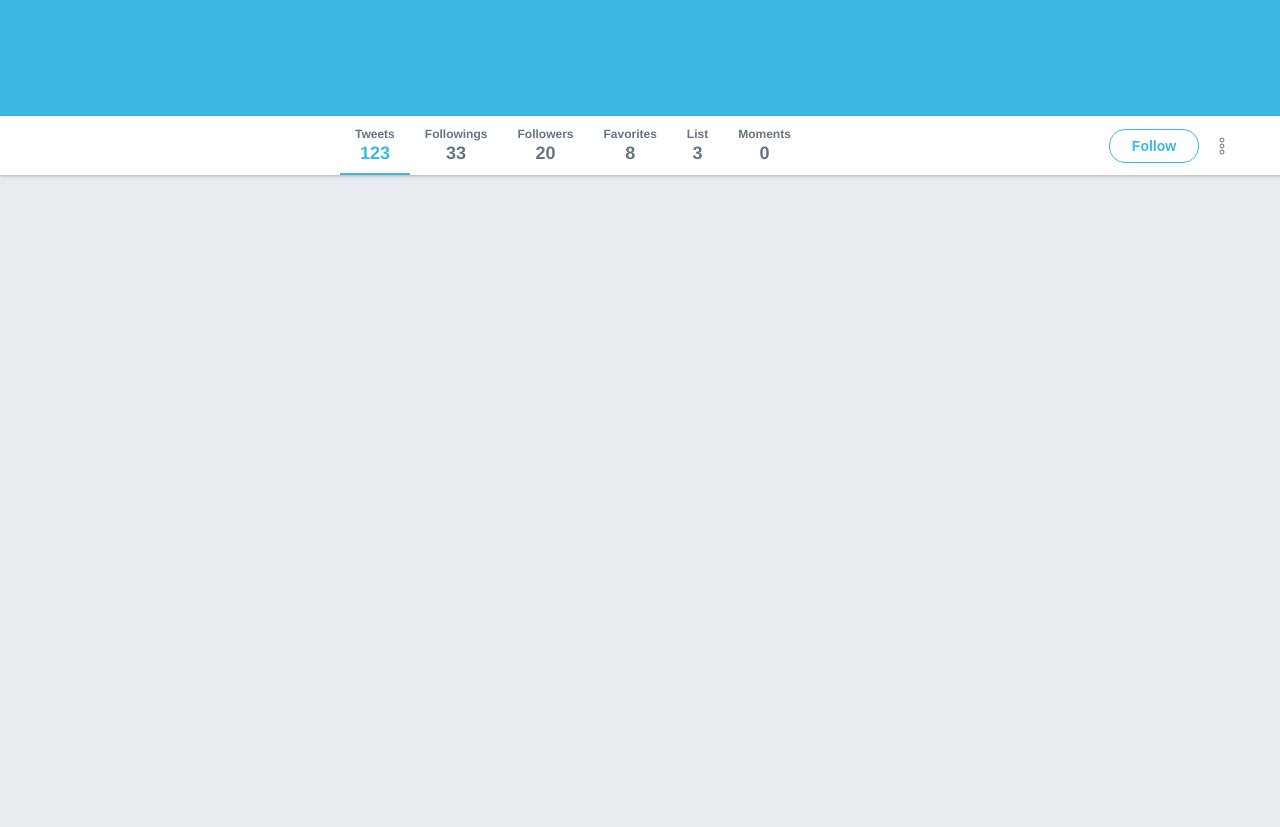
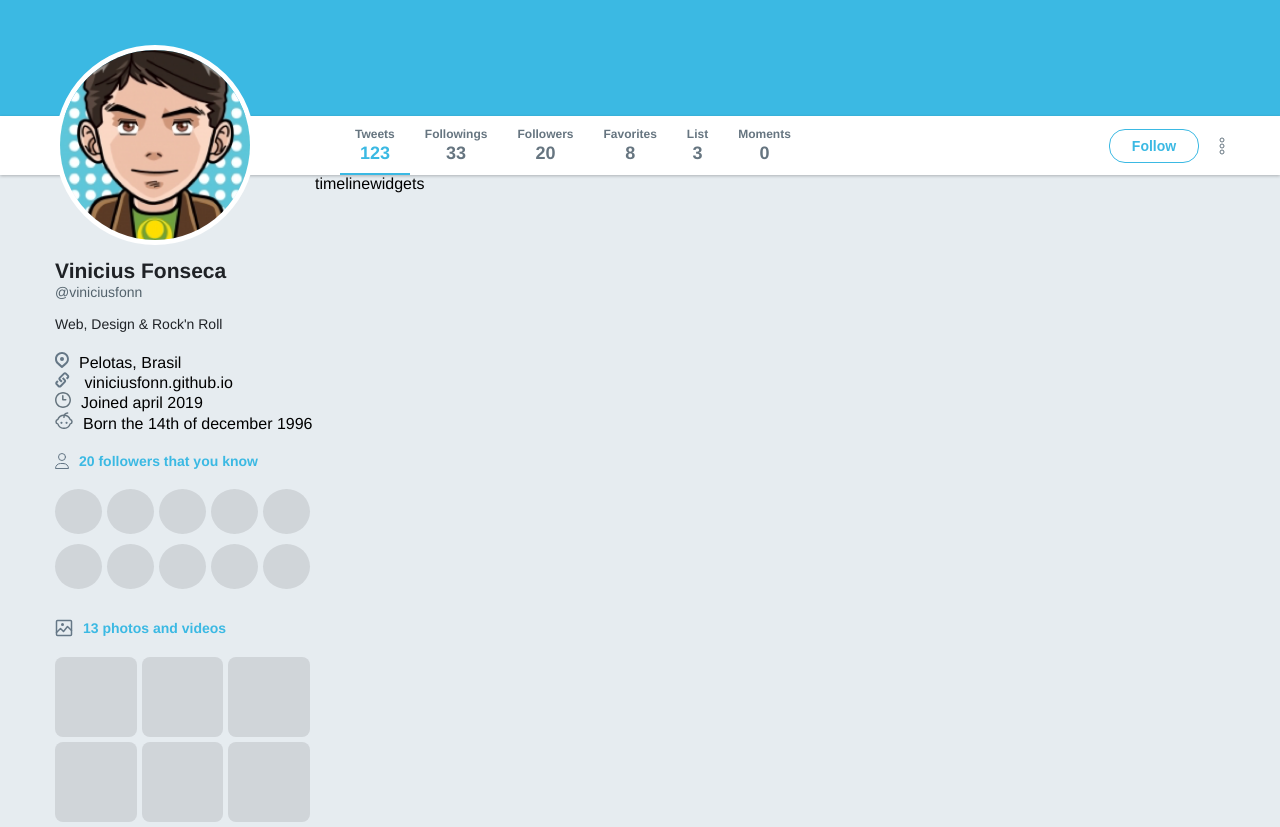
Before and after one commit to viniciusfonn/twitter-interface, a plain HTML site: page index.html in a window 1280 px wide. Shown: the part 230-1057 px from the top of the page. Before the commit the page ends 800 px from the top, so only its background shows below. Drawn offline with Linux system fonts and the light colour scheme.

Commit message:
adição do perfil lateral

```diff
--- a/index.html
+++ b/index.html
@@ -30,15 +30,14 @@
         </div>
       </div>
     </header>
-
     <div class="banner">
-      <h1>Twitter do vinao</h1>
+      <h2>Twitter do vinao</h2>
     </div>
     <div class="bar">
       <div class="content">
         <ul>
           <li class="active">
-            <span >Tweets</span>
+            <span>Tweets</span>
             <strong>123</strong>
           </li>
           <li>
@@ -68,5 +67,67 @@
         </div>
       </div>
     </div>
+    <div class="wrapper-content content">
+      <aside class="profile">
+        <img class="avatar" src="images/avatar.png" alt="avatar" />
+        <h1>Vinicius Fonseca</h1>
+        <span>@viniciusfonn</span>
+        <p>Web, Design & Rock'n Roll</p>
+        <ul class="List">
+          <li>
+            <img src="images/place.svg" alt="place icon" />Pelotas, Brasil
+          </li>
+          <li>
+            <img src="images/url.svg" alt="Url icon" /> viniciusfonn.github.io
+          </li>
+          <li>
+            <img src="images/joined.svg" alt="joined icon" />Joined april 2019
+          </li>
+          <li>
+            <img src="images/born.svg" alt="born icon" />Born the 14th of
+            december 1996
+          </li>
+        </ul>
+
+        <div class="widget followers">
+          <strong
+            ><img src="images/followers.svg" alt="followers icon" /> 20
+            followers that you know</strong
+          >
+          <ul>
+            <li></li>
+            <li></li>
+            <li></li>
+            <li></li>
+            <li></li>
+            <li></li>
+            <li></li>
+            <li></li>
+            <li></li>
+            <li></li>
+          </ul>
+        </div>
+        <div class="widget images">
+          <strong
+            ><img src="images/images.svg" alt="images icon" /> 13 photos and
+            videos</strong
+          >
+          <ul>
+            <li></li>
+            <li></li>
+            <li></li>
+            <li></li>
+            <li></li>
+            <li></li>
+          </ul>
+        </div>
+      </aside>
+      <section class="timeLine">
+        timeline
+      </section>
+      <aside class="widgets">
+        widgets
+      </aside>
+    </div>
   </body>
 </html>
--- a/style.css
+++ b/style.css
@@ -181,3 +181,103 @@ div.bar .content .actions button {
   border-radius: 16px;
   margin-right: 20px;
 }
+
+div.wrapper-content {
+  display: flex;
+}
+div.wrapper-content aside.profile {
+  width: 260px;
+}
+
+div.wrapper-content aside.profile img.avatar {
+  width: 200px;
+  border-radius: 50%;
+  border: 5px solid white;
+  margin-top: -130px;
+}
+
+div.wrapper-content aside.profile h1 {
+  font-size: 21px;
+  color: #1f2226;
+  margin-top: 10px;
+}
+
+div.wrapper-content aside.profile span {
+  font-size: 14px;
+  color: #53626c;
+  font-weight: 500;
+}
+
+div.wrapper-content aside.profile p {
+  font-size: 14px;
+  color: #1f2226;
+  margin-top: 15px;
+}
+
+div.wrapper-content aside.profile ul {
+  margin-top: 20px;
+}
+
+div.wrapper-content aside.profile ul.list li {
+  font-size: 14px;
+  color: #657786;
+  display: flex;
+  align-items: center;
+  margin-top: 8px;
+}
+div.wrapper-content aside.profile ul.list li:first-child {
+  margin: 0;
+}
+
+div.wrapper-content aside.profile ul li img {
+  margin-right: 10px;
+}
+
+div.wrapper-content aside.profile .widget {
+  margin-top: 20px;
+}
+
+div.wrapper-content aside.profile .widget strong {
+  font-weight: bold;
+  color: #3bb9e3;
+  font-size: 14px;
+  display: flex;
+  align-items: center;
+}
+
+div.wrapper-content aside.profile .widget strong img {
+  margin-right: 10px;
+}
+
+div.wrapper-content aside.profile .followers ul {
+  display: flex;
+  flex-wrap: wrap;
+  align-content: flex-start;
+  align-items: flex-start;
+}
+
+div.wrapper-content aside.profile .followers li {
+  width: 45px;
+  height: 45px;
+  background: #d0d5d9;
+  border-radius: 50%;
+  margin: 0 5px 10px 0;
+  flex: 1 0 auto;
+}
+
+div.wrapper-content aside.profile .images ul {
+  display: flex;
+  flex-wrap: wrap;
+  align-content: flex-start;
+  align-items: flex-start;
+}
+
+div.wrapper-content aside.profile .images li {
+  width: 80px;
+  height: 80px;
+  background: #d0d5d9;
+  border-radius: 8px;
+  margin: 0 5px 5px 0;
+  flex: 1 0 auto;
+
+}
```
